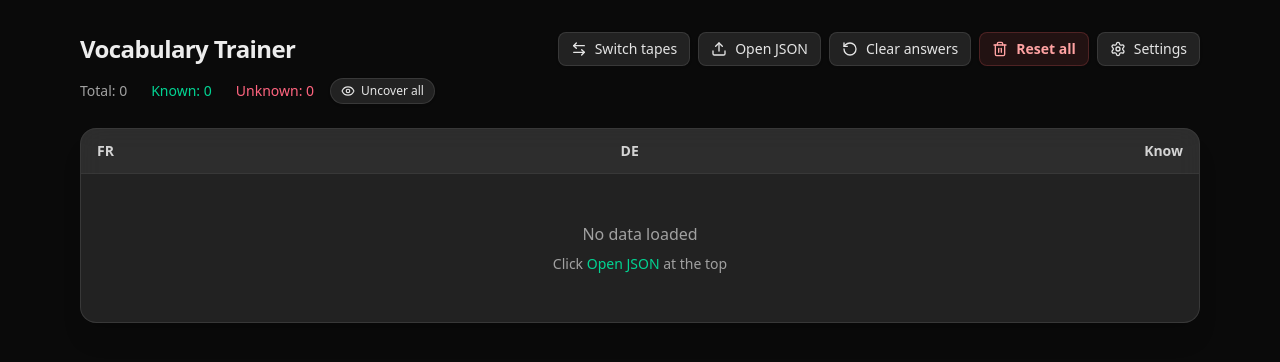
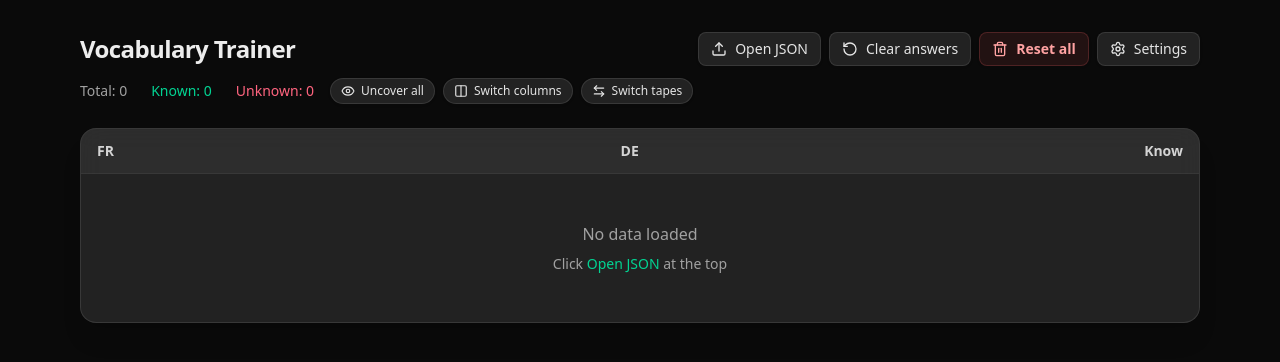
Before and after one commit to tookender/vocab.korino.dev, a Next.js app: page / in a window 1280 px wide. Shown: the top 362 px of the page. Built offline with nearby package versions, Linux system fonts and the light colour scheme.

Commit message:
refactor: save tape states and switch columns button

```diff
--- a/src/app/page.tsx
+++ b/src/app/page.tsx
@@ -75,25 +75,31 @@ export default function Page() {
   useEffect(() => {
     try {
       const lsData = localStorage.getItem(LS_KEYS.data);
-    const lsAnswers = localStorage.getItem(LS_KEYS.answers);
-    const lsCover = localStorage.getItem(LS_KEYS.cover);
-    const lsSettings = localStorage.getItem(LS_KEYS.settings);
+      const lsAnswers = localStorage.getItem(LS_KEYS.answers);
+      const lsCover = localStorage.getItem(LS_KEYS.cover);
+      const lsSettings = localStorage.getItem(LS_KEYS.settings);
+      const lsTapeStates = localStorage.getItem(LS_KEYS.tapeStates);
 
-      if (lsData) {
-        const parsed = JSON.parse(lsData) as Vocab[];
-        setData(parsed);
-        setJsonInput(JSON.stringify(parsed, null, 2));
-        setTapeStates(initTapeStates(parsed.length));
-      } else {
-        setData([]);
-        setJsonInput("");
-        setTapeStates([]);
-      }
+      const parsedData = lsData ? (JSON.parse(lsData) as Vocab[]) : [];
+      setData(parsedData);
+      setJsonInput(lsData ? JSON.stringify(parsedData, null, 2) : "");
 
       if (lsAnswers) setAnswers(JSON.parse(lsAnswers) as Answer[]);
-      else setAnswers((lsData ? (JSON.parse(lsData) as Vocab[]) : []).map(() => null));
+      else setAnswers(parsedData.map(() => null));
 
-  if (isCoverColumn(lsCover)) setCover(lsCover);
+      const initialTapeStates = (() => {
+        if (!lsTapeStates) return initTapeStates(parsedData.length);
+        try {
+          const parsedTape = JSON.parse(lsTapeStates) as TapeState[];
+          if (parsedTape.length !== parsedData.length) return initTapeStates(parsedData.length);
+          return parsedTape.map((state) => (state === "semi" ? "semi" : "covered"));
+        } catch {
+          return initTapeStates(parsedData.length);
+        }
+      })();
+      setTapeStates(initialTapeStates);
+
+      if (isCoverColumn(lsCover)) setCover(lsCover);
 
       if (lsSettings) {
         const s = JSON.parse(lsSettings) as ReturnType<typeof getDefaultSettings> & Partial<{
@@ -125,6 +131,9 @@ export default function Page() {
   useEffect(() => {
     localStorage.setItem(LS_KEYS.cover, cover);
   }, [cover]);
+  useEffect(() => {
+    localStorage.setItem(LS_KEYS.tapeStates, JSON.stringify(tapeStates));
+  }, [tapeStates]);
 
   useEffect(() => {
     const s = {
@@ -203,6 +212,7 @@ export default function Page() {
     localStorage.removeItem(LS_KEYS.data);
     localStorage.removeItem(LS_KEYS.answers);
     localStorage.removeItem(LS_KEYS.cover);
+    localStorage.removeItem(LS_KEYS.tapeStates);
     setData([]);
     setJsonInput("");
     setAnswers([]);
@@ -225,6 +235,11 @@ export default function Page() {
     setTapeStates(data.map(() => "covered"));
   };
 
+  const onSwapColumns = () => {
+    setLeftKey(rightKey);
+    setRightKey(leftKey);
+  };
+
   const knownCount = useMemo(() => knownUnknownCounts(answers).known, [answers]);
   const unknownCount = useMemo(() => knownUnknownCounts(answers).unknown, [answers]);
 
@@ -244,7 +259,6 @@ export default function Page() {
           onClearAnswers={clearAnswers}
           onResetAll={openConfirm}
           onOpenSettings={openSettings}
-          onSwitchTapes={onSwitchTapes}
         />
 
         <StatsBar
@@ -253,6 +267,8 @@ export default function Page() {
           unknown={unknownCount}
           allCovered={allCovered}
           onToggleCoverAll={onToggleCoverAll}
+          onSwapColumns={onSwapColumns}
+          onSwitchTapes={onSwitchTapes}
         />
 
         <VocabTable
--- a/src/components/HeaderBar.tsx
+++ b/src/components/HeaderBar.tsx
@@ -1,6 +1,6 @@
 "use client";
 
-import { Upload, RotateCcw, Trash2, Settings as SettingsIcon, ArrowLeftRight } from "lucide-react";
+import { Upload, RotateCcw, Trash2, Settings as SettingsIcon } from "lucide-react";
 // no props from types needed here
 // no color constants needed here after simplification
 
@@ -9,7 +9,6 @@ type Props = {
   onClearAnswers: () => void;
   onResetAll: () => void;
   onOpenSettings: () => void;
-  onSwitchTapes: () => void;
 };
 
 export default function HeaderBar({
@@ -17,7 +16,6 @@ export default function HeaderBar({
   onClearAnswers,
   onResetAll,
   onOpenSettings,
-  onSwitchTapes,
 }: Props) {
 
   return (
@@ -25,14 +23,6 @@ export default function HeaderBar({
       <h1 className="text-2xl font-semibold tracking-tight">Vocabulary Trainer</h1>
 
       <div className="flex flex-wrap items-center gap-2">
-        <button
-          onClick={onSwitchTapes}
-          className="inline-flex items-center gap-2 rounded-lg border border-white/10 bg-white/10 px-3 py-1.5 text-sm font-medium text-neutral-200 shadow-sm transition-colors duration-200 hover:bg-white/20 active:scale-[.99] backdrop-blur-md"
-          title="Switch tapes between the two columns"
-        >
-          <ArrowLeftRight className="h-4 w-4" /> Switch tapes
-        </button>
-
         <button
           onClick={onOpenJson}
           className="inline-flex items-center gap-2 rounded-lg border border-white/10 bg-white/10 px-3 py-1.5 text-sm font-medium text-neutral-200 shadow-sm transition-colors duration-200 hover:bg-white/20 active:scale-[.99] backdrop-blur-md"
--- a/src/components/StatsBar.tsx
+++ b/src/components/StatsBar.tsx
@@ -1,6 +1,6 @@
 "use client";
 
-import { Eye, EyeOff } from "lucide-react";
+import { Eye, EyeOff, ArrowLeftRight, Columns } from "lucide-react";
 
 type Props = {
   total: number;
@@ -8,15 +8,25 @@ type Props = {
   unknown: number;
   allCovered: boolean;
   onToggleCoverAll: () => void;
+  onSwapColumns: () => void;
+  onSwitchTapes: () => void;
 };
 
-export default function StatsBar({ total, known, unknown, allCovered, onToggleCoverAll }: Props) {
+export default function StatsBar({
+  total,
+  known,
+  unknown,
+  allCovered,
+  onToggleCoverAll,
+  onSwapColumns,
+  onSwitchTapes,
+}: Props) {
   return (
     <div className="mt-3 flex flex-wrap items-center gap-2 text-sm text-neutral-400">
       <span className="mr-4">Total: {total}</span>
       <span className="mr-4 text-emerald-400">Known: {known}</span>
       <span className="text-rose-400">Unknown: {unknown}</span>
-      <div className="ml-2 inline-flex items-center gap-2">
+      <div className="ml-2 inline-flex flex-wrap items-center gap-2">
         <button
           onClick={onToggleCoverAll}
           className="inline-flex items-center gap-1.5 rounded-full border border-white/10 bg-white/10 px-2.5 py-1 text-xs font-medium text-neutral-200 shadow-sm transition-colors duration-200 hover:bg-white/20 active:scale-[.99] backdrop-blur-md"
@@ -32,6 +42,20 @@ export default function StatsBar({ total, known, unknown, allCovered, onToggleCo
             </>
           )}
         </button>
+        <button
+          onClick={onSwapColumns}
+          className="inline-flex items-center gap-1.5 rounded-full border border-white/10 bg-white/10 px-2.5 py-1 text-xs font-medium text-neutral-200 shadow-sm transition-colors duration-200 hover:bg-white/20 active:scale-[.99] backdrop-blur-md"
+          title="Swap which JSON key is on the left"
+        >
+          <Columns className="h-3.5 w-3.5" /> Switch columns
+        </button>
+        <button
+          onClick={onSwitchTapes}
+          className="inline-flex items-center gap-1.5 rounded-full border border-white/10 bg-white/10 px-2.5 py-1 text-xs font-medium text-neutral-200 shadow-sm transition-colors duration-200 hover:bg-white/20 active:scale-[.99] backdrop-blur-md"
+          title="Switch tapes between the two columns"
+        >
+          <ArrowLeftRight className="h-3.5 w-3.5" /> Switch tapes
+        </button>
       </div>
     </div>
   );
--- a/src/lib/constants.ts
+++ b/src/lib/constants.ts
@@ -6,6 +6,7 @@ export const LS_KEYS = {
   answers: "vocab-trainer:answers",
   cover: "vocab-trainer:cover",
   settings: "vocab-trainer:settings",
+  tapeStates: "vocab-trainer:tape-states",
 } as const;
 
 export const TAPE_COLORS: Record<
```
